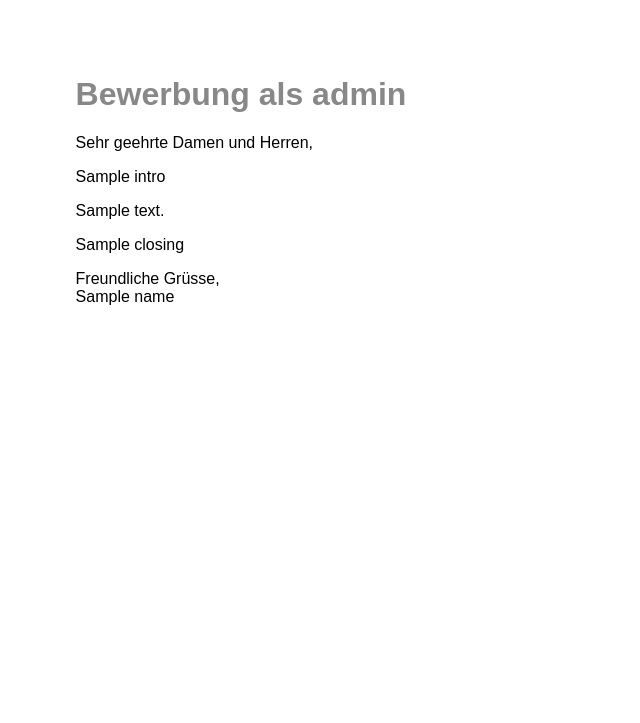
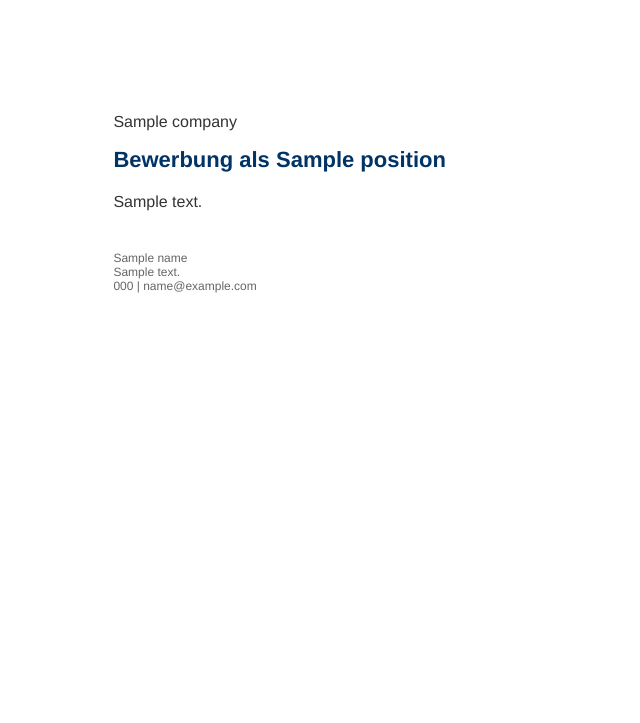
Before and after one commit to Alexejmorozow/formwise, a Python web app: template templates/cover_template.html in a window 1280 px wide. Shown: the top 723 px of the page, without its empty margins (0-640 px from the left). Run offline with Jinja, Linux system fonts and the light colour scheme; the template is opened without the code that fills it: most values are stand-ins (such as "Sample title", 1, 10 or a date in 2020).

Commit message:
Update cover_template.html

```diff
--- a/templates/cover_template.html
+++ b/templates/cover_template.html
@@ -1,28 +1,21 @@
-<html>
+<!DOCTYPE html>
+<html lang="de">
 <head>
-<meta charset="utf-8">
-<style>
-  body {
-    font-family: '{{ font }}', sans-serif;
-    margin: 2cm;
-    color: #000;
-  }
-  h1 {
-    color: {{ primary_color }};
-  }
-  h2 {
-    color: {{ primary_color }};
-    border-bottom: 2px solid {{ primary_color }};
-    padding-bottom: 4px;
-  }
-</style>
+    <meta charset="UTF-8">
+    <style>
+        body { font-family: Helvetica, Arial, sans-serif; color: #333; margin: 3cm; }
+        h1 { color: #003366; font-size: 22px; margin-bottom: 20px; }
+        .footer { margin-top: 40px; font-size: 12px; color: #666; }
+    </style>
 </head>
 <body>
-  <h1>Bewerbung als {{ role }}</h1>
-  <p>Sehr geehrte Damen und Herren,</p>
-  <p>{{ intro }}</p>
-  <p>{{ body }}</p>
-  <p>{{ closing }}</p>
-  <p>Freundliche Grüsse,<br>{{ name }}</p>
+    <p>{{ company }}</p>
+    <h1>Bewerbung als {{ position }}</h1>
+
+    <p style="white-space: pre-line;">{{ motivation_text }}</p>
+
+    <div class="footer">
+        <p>{{ name }}<br>{{ address }}<br>{{ phone }} | {{ email }}</p>
+    </div>
 </body>
 </html>
```
